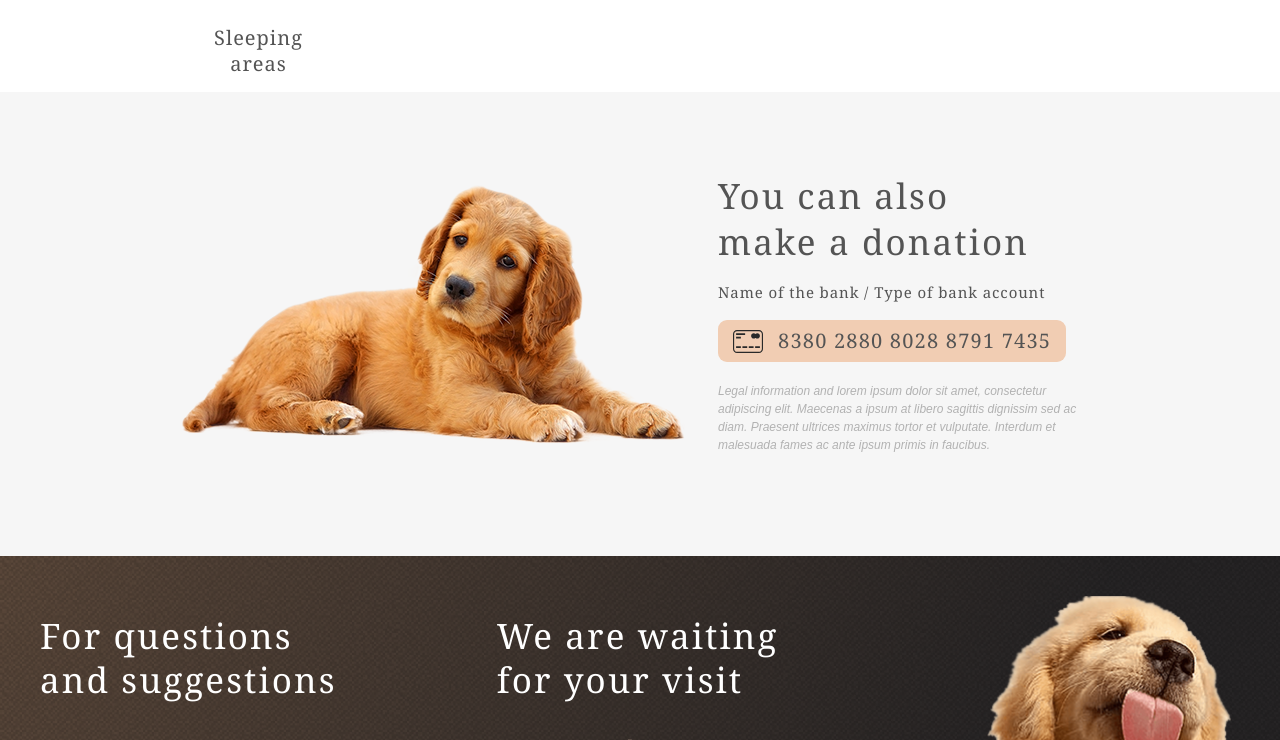
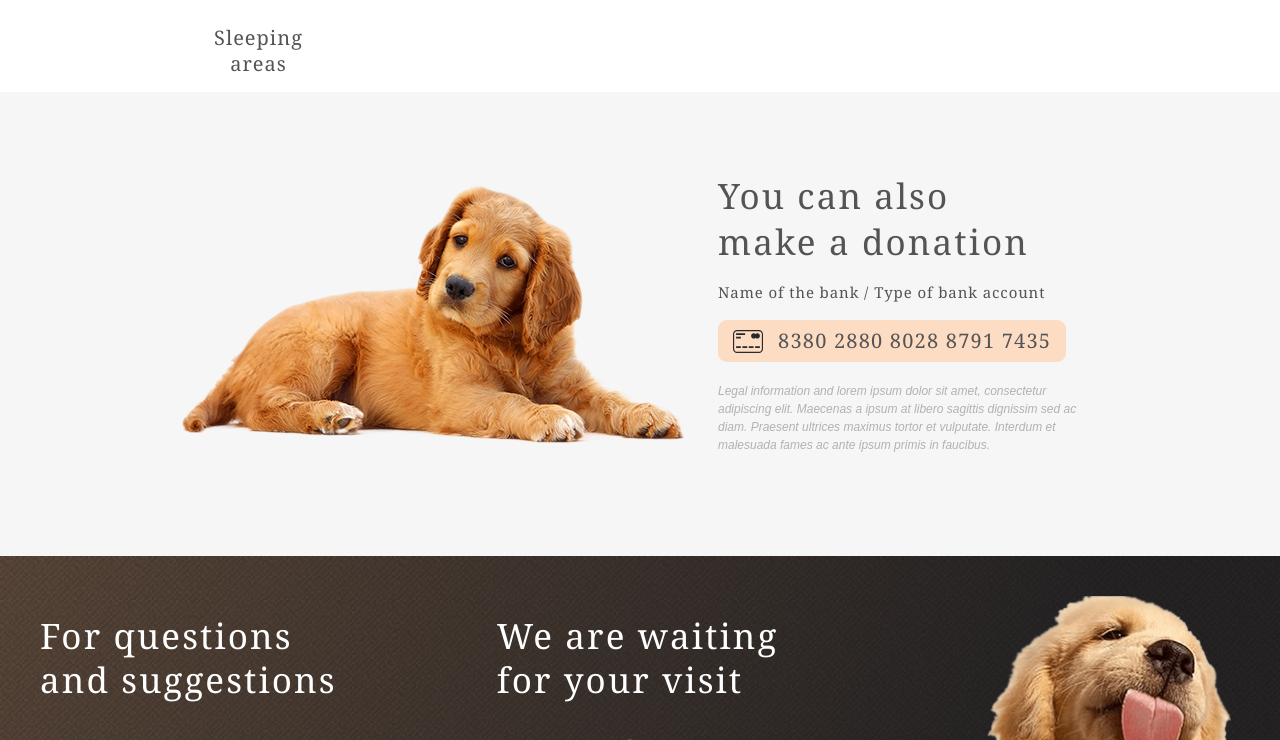
Before and after one commit to boris-bk/Shelter, a plain HTML site: page pages/main/index.html in a window 1280 px wide. In both pictures the pointer is over the element "8380 2880 8028 8791 7435". Shown: the part 2892-3632 px from the top of the page. Drawn offline with Linux system fonts and the light colour scheme.

Commit message:
fix: background card-num

```diff
--- a/pages/main/style.css
+++ b/pages/main/style.css
@@ -434,6 +434,9 @@ header nav ul li a.active {
     display: flex;
     margin-bottom: 20px;
 }
+.main-donat-text .card-num:hover {
+    background: #FDDCC4;
+}
 .main-donat-text .card-num svg {
     margin-right: 15px;
     position: relative;
```
